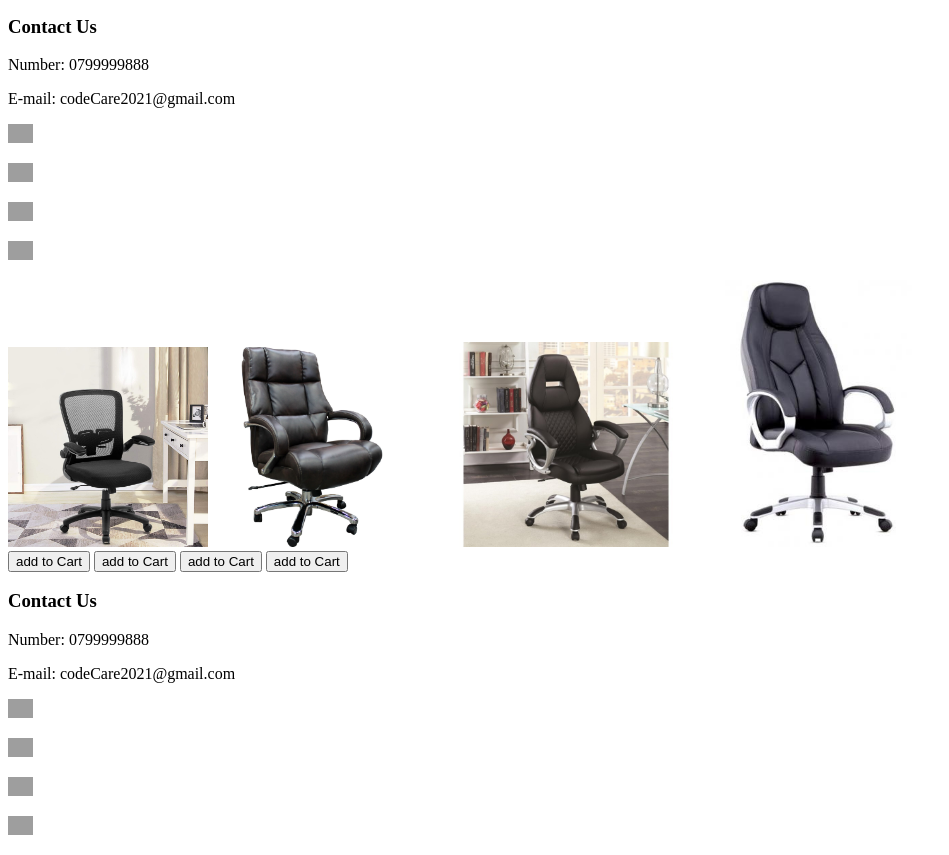
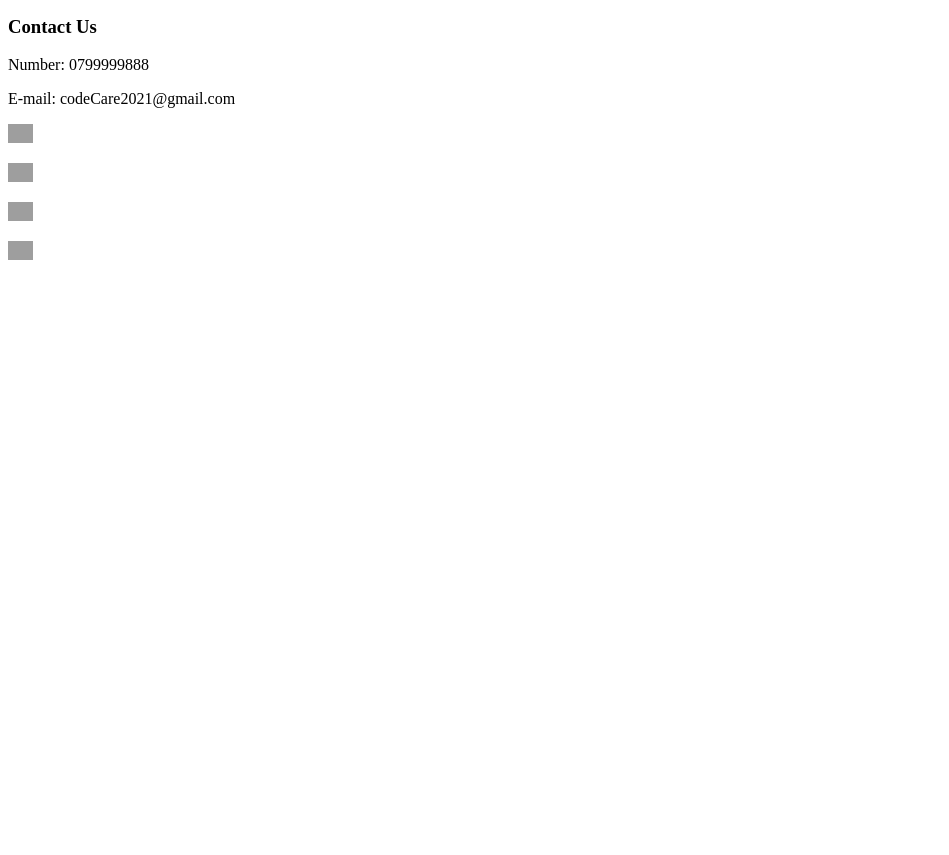
Before and after one commit to The-A-Team-2021/Code-Care, a plain HTML site: page productlist.html in a window 1280 px wide. Shown: the part 1355-2210 px from the top of the page, without its empty margins (0-949 px from the left). After the commit the page ends 1635 px from the top, so only its background shows below. Drawn offline with Linux system fonts and the light colour scheme; grey boxes are pictures that could not be loaded.

Commit message:
edit conflict

```diff
--- a/JS/product.js
+++ b/JS/product.js
@@ -1,4 +1,4 @@
-'use strict'
+'use strict';
 
 
 let courses = document.getElementById('coursetext');
@@ -92,7 +92,7 @@ function getButton(event) {
     }
 
     updateStorage();
-    //console.log(cart);
+    console.log(cart);
 
 
 }
--- a/productlist.html
+++ b/productlist.html
@@ -202,59 +202,6 @@
 
 
 
-        <div id="chairimgs">
-
-
-        <img src="img/chair1.jpg" alt="" id="img9" style="width: 200px;">
-        <img src="img/chair2.jpg" alt="" id="img10" style="width: 200px;">
-        <img src="img/chair3.jpg" alt="" id="img11" style="width: 300px;">
-        <img src="img/chair4.jpg" alt="" id="img12" style="width: 200px;">
-
-         </div>
-        <div id="chairtext">
-            <button id="button9">
-                add to Cart
-            </button>
-            <button id="button10">
-               add to Cart
-           </button>
-           <button id="button11">
-               add to Cart
-           </button>
-           <button id="button12">
-               add to Cart
-           </button>
-
-       </div>
-
-
-
-    </section>
-
-</main>
-
-
-
-
-<footer>
-    <h3>Contact Us</h3>
-    <p>Number: 0799999888</p>
-    <p>E-mail: codeCare2021@gmail.com</p>
-    <div>
-        <p><img src="https://icon-library.com/images/facebook-small-icon/facebook-small-icon-19.jpg" alt="facebookicon" width="2%"></p>
-        <p><img src="https://icons-for-free.com/iconfiles/png/512/twitter+icon-1320193919152876344.png" width="2%" alt="twittericon"></p>
-        <p><img src="https://www.pikpng.com/pngl/m/421-4211449_instagram-social-media-icons-nintendo-switch-social-icon.png" width="2%" alt="instgramicon"></p>
-        <p><img src="https://e7.pngegg.com/pngimages/865/794/png-clipart-social-media-computer-icons-snapchat-social-media-text-rectangle.png"  width="2%" alt="snapchaticon"></p>
-    </div>
-
-
- <script src="JS/product.js"></script>
- <script src="cart.js"></script>
-</footer>
-
-
-
-
 </body>
 
 </html>
```
